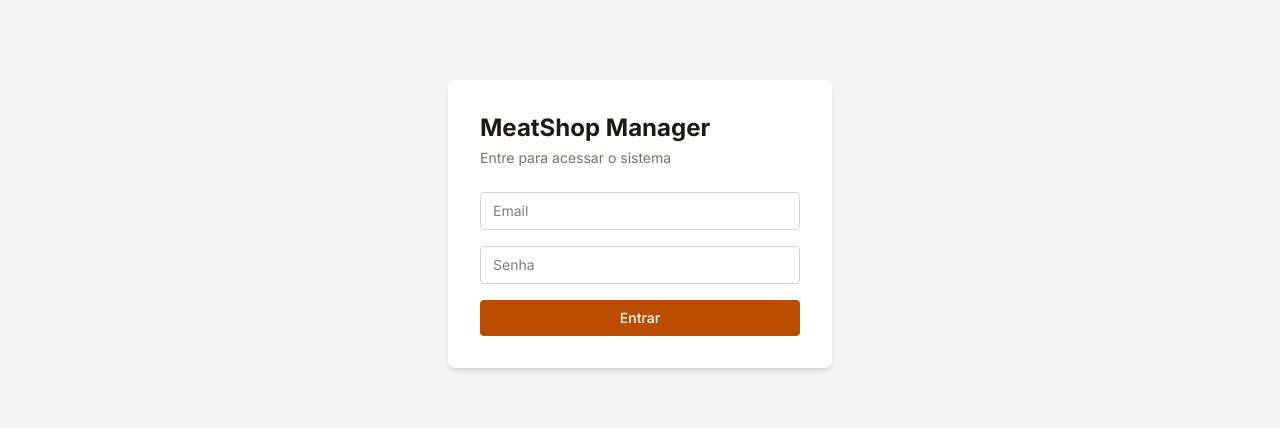
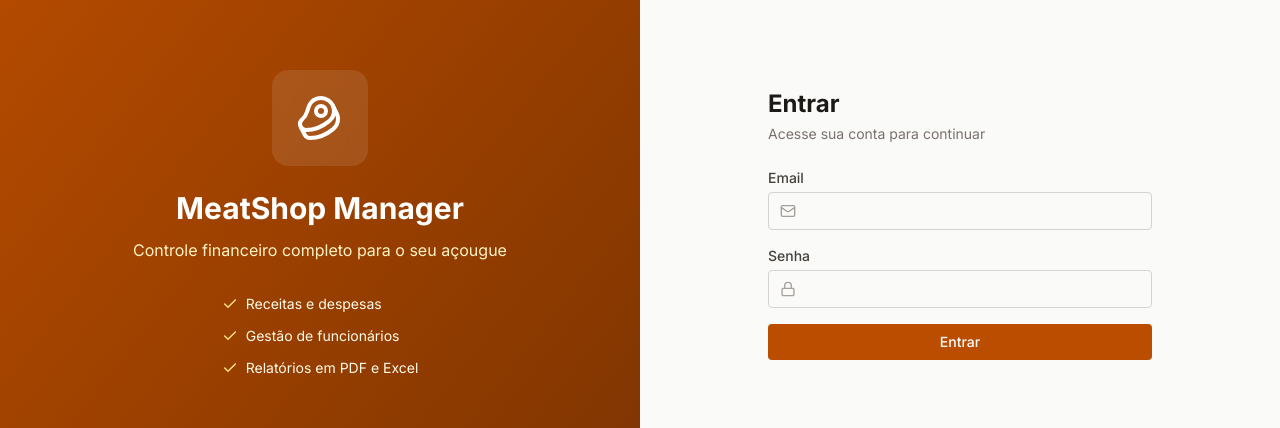
Before and after one commit to VieiraGuilherme-dev/Meatshop-manager-front, a React (Vite) app: page / in a window 1280 px wide. Shown: the part 176-604 px from the top of the page. Built offline with nearby package versions, Linux system fonts and the light colour scheme; no server answers.

Commit message:
style: redesenha tela de login com layout de tela dividida

```diff
--- a/src/pages/Login.jsx
+++ b/src/pages/Login.jsx
@@ -1,6 +1,9 @@
 import { useState } from 'react'
 import { useNavigate } from 'react-router-dom'
+import { Beef, Check, Mail, Lock } from 'lucide-react'
 import { useAuth } from '../contexts/AuthContext'
+
+const recursos = ['Receitas e despesas', 'Gestão de funcionários', 'Relatórios em PDF e Excel']
 
 export default function Login() {
   const [email, setEmail] = useState('')
@@ -27,41 +30,71 @@ export default function Login() {
   }
 
   return (
-    <div className="min-h-screen flex items-center justify-center bg-stone-100 px-4">
-      <div className="w-full max-w-sm bg-white rounded-lg shadow-md p-8">
-        <h1 className="text-2xl font-bold text-stone-900 mb-1">MeatShop Manager</h1>
-        <p className="text-sm text-stone-500 mb-6">Entre para acessar o sistema</p>
+    <div className="min-h-screen flex">
+      <div className="hidden lg:flex lg:w-1/2 flex-col items-center justify-center px-12 text-center bg-linear-to-br from-amber-700 to-amber-900">
+        <div className="bg-white/10 backdrop-blur rounded-2xl p-6 mb-6">
+          <Beef size={48} className="text-white" />
+        </div>
+
+        <h1 className="text-3xl font-bold text-white mb-3">MeatShop Manager</h1>
+        <p className="text-amber-100 mb-8">Controle financeiro completo para o seu açougue</p>
+
+        <ul className="flex flex-col gap-3">
+          {recursos.map((recurso) => (
+            <li key={recurso} className="flex items-center gap-2 text-amber-50">
+              <Check size={16} className="text-amber-200 shrink-0" />
+              <span className="text-sm">{recurso}</span>
+            </li>
+          ))}
+        </ul>
+      </div>
+
+      <div className="flex-1 flex items-center justify-center bg-stone-50 px-4">
+        <div className="w-full max-w-sm">
+          <h2 className="text-2xl font-bold text-stone-900 mb-1">Entrar</h2>
+          <p className="text-sm text-stone-500 mb-6">Acesse sua conta para continuar</p>
 
           <form onSubmit={handleSubmit} className="flex flex-col gap-4">
+            <div>
+              <label className="block text-sm font-medium text-stone-700 mb-1">Email</label>
+              <div className="relative">
+                <Mail size={16} className="absolute left-3 top-1/2 -translate-y-1/2 text-stone-400" />
                 <input
                   type="email"
-            placeholder="Email"
                   value={email}
                   onChange={(e) => setEmail(e.target.value)}
                   required
-            className="border border-stone-300 rounded px-3 py-2 text-sm focus:outline-none focus:ring-2 focus:ring-amber-500 focus:border-transparent"
+                  className="w-full border border-stone-300 rounded pl-9 pr-3 py-2 text-sm focus:outline-none focus:ring-2 focus:ring-amber-500 focus:border-transparent"
                 />
+              </div>
+            </div>
 
+            <div>
+              <label className="block text-sm font-medium text-stone-700 mb-1">Senha</label>
+              <div className="relative">
+                <Lock size={16} className="absolute left-3 top-1/2 -translate-y-1/2 text-stone-400" />
                 <input
                   type="password"
-            placeholder="Senha"
                   value={senha}
                   onChange={(e) => setSenha(e.target.value)}
                   required
-            className="border border-stone-300 rounded px-3 py-2 text-sm focus:outline-none focus:ring-2 focus:ring-amber-500 focus:border-transparent"
+                  className="w-full border border-stone-300 rounded pl-9 pr-3 py-2 text-sm focus:outline-none focus:ring-2 focus:ring-amber-500 focus:border-transparent"
                 />
+              </div>
+            </div>
 
             {erro && <p className="text-sm text-red-600">{erro}</p>}
 
             <button
               type="submit"
               disabled={carregando}
-            className="bg-amber-700 text-white rounded px-4 py-2 text-sm font-medium hover:bg-amber-800 disabled:bg-stone-400 disabled:cursor-not-allowed transition-colors"
+              className="w-full bg-amber-700 text-white rounded px-4 py-2 text-sm font-medium hover:bg-amber-800 disabled:bg-stone-400 disabled:cursor-not-allowed transition-colors"
             >
               {carregando ? 'Entrando...' : 'Entrar'}
             </button>
           </form>
         </div>
       </div>
+    </div>
   )
 }
```
Lines whose indentation alone changed are shown as unchanged.
